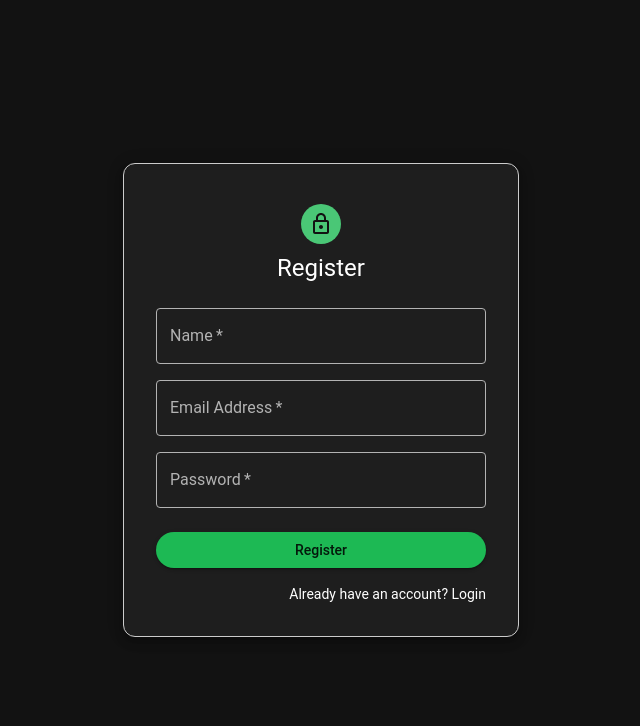
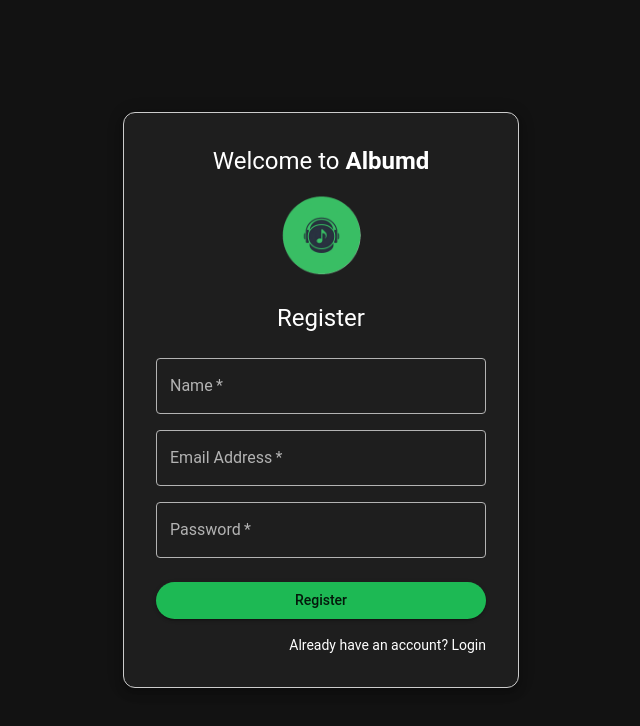
Before and after one commit to AldenKim/MusicRatingApplication, a React (Vite) app: page /register in a window 1280 px wide. Shown: the top 726 px of the page, without its empty margins (319-959 px from the left). Built offline with nearby package versions, Linux system fonts and the light colour scheme.

Commit message:
Finishing up login and register page frontends, creating a logo and adding it.

```diff
--- a/src/components/authorization/Login.tsx
+++ b/src/components/authorization/Login.tsx
@@ -1,9 +1,8 @@
-import { LockOutlined } from "@mui/icons-material";
+import logo from "../../assets/albumd_logo.png";
 import {
   Container,
   CssBaseline,
   Box,
-  Avatar,
   Typography,
   TextField,
   Button,
@@ -35,9 +34,22 @@ const Login = () => {
             backgroundColor: "background.paper",
           }}
         >
-          <Avatar sx={{ m: 1, bgcolor: "primary.light" }}>
-            <LockOutlined />
-          </Avatar>
+          <Typography variant="h5" sx={{ alignContent: "center" }}>
+            Welcome to{" "}
+            <Box component="span" sx={{ fontWeight: "bold" }}>
+              Albumd
+            </Box>
+          </Typography>
+          <img
+            src={logo}
+            alt="Logo"
+            style={{
+              display: "block",
+              margin: "0 auto",
+              width: "125px",
+              height: "125px",
+            }}
+          />
           <Typography variant="h5">Login</Typography>
           <Box sx={{ mt: 1 }}>
             <TextField
--- a/src/components/authorization/Register.tsx
+++ b/src/components/authorization/Register.tsx
@@ -1,5 +1,5 @@
+import logo from "../../assets/albumd_logo.png";
 import {
-  Avatar,
   Box,
   Button,
   Container,
@@ -8,7 +8,6 @@ import {
   TextField,
   Typography,
 } from "@mui/material";
-import { LockOutlined } from "@mui/icons-material";
 import { useState } from "react";
 import { Link } from "react-router-dom";
 
@@ -45,10 +44,22 @@ const Register = () => {
           backgroundColor: "background.paper",
         }}
       >
-        <Avatar sx={{ m: 1, bgcolor: "primary.light" }}>
-          <LockOutlined />
-        </Avatar>
-
+        <Typography variant="h5" sx={{ alignContent: "center" }}>
+          Welcome to{" "}
+          <Box component="span" sx={{ fontWeight: "bold" }}>
+            Albumd
+          </Box>
+        </Typography>
+        <img
+          src={logo}
+          alt="Logo"
+          style={{
+            display: "block",
+            margin: "0 auto",
+            width: "125px",
+            height: "125px",
+          }}
+        />
         <Typography component="h1" variant="h5">
           Register
         </Typography>
```
Also changed, not shown: src/assets/albumd_logo.png (added).
